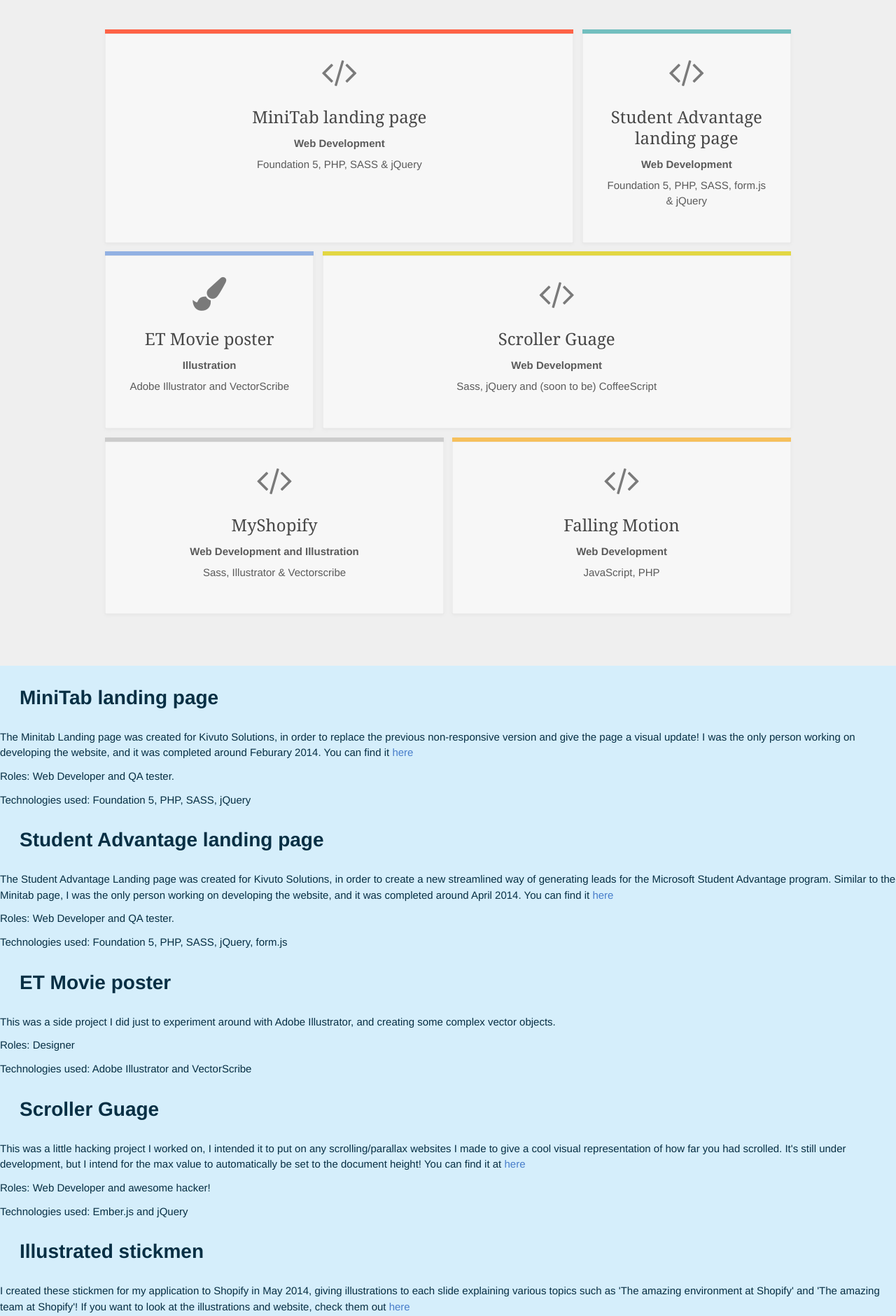
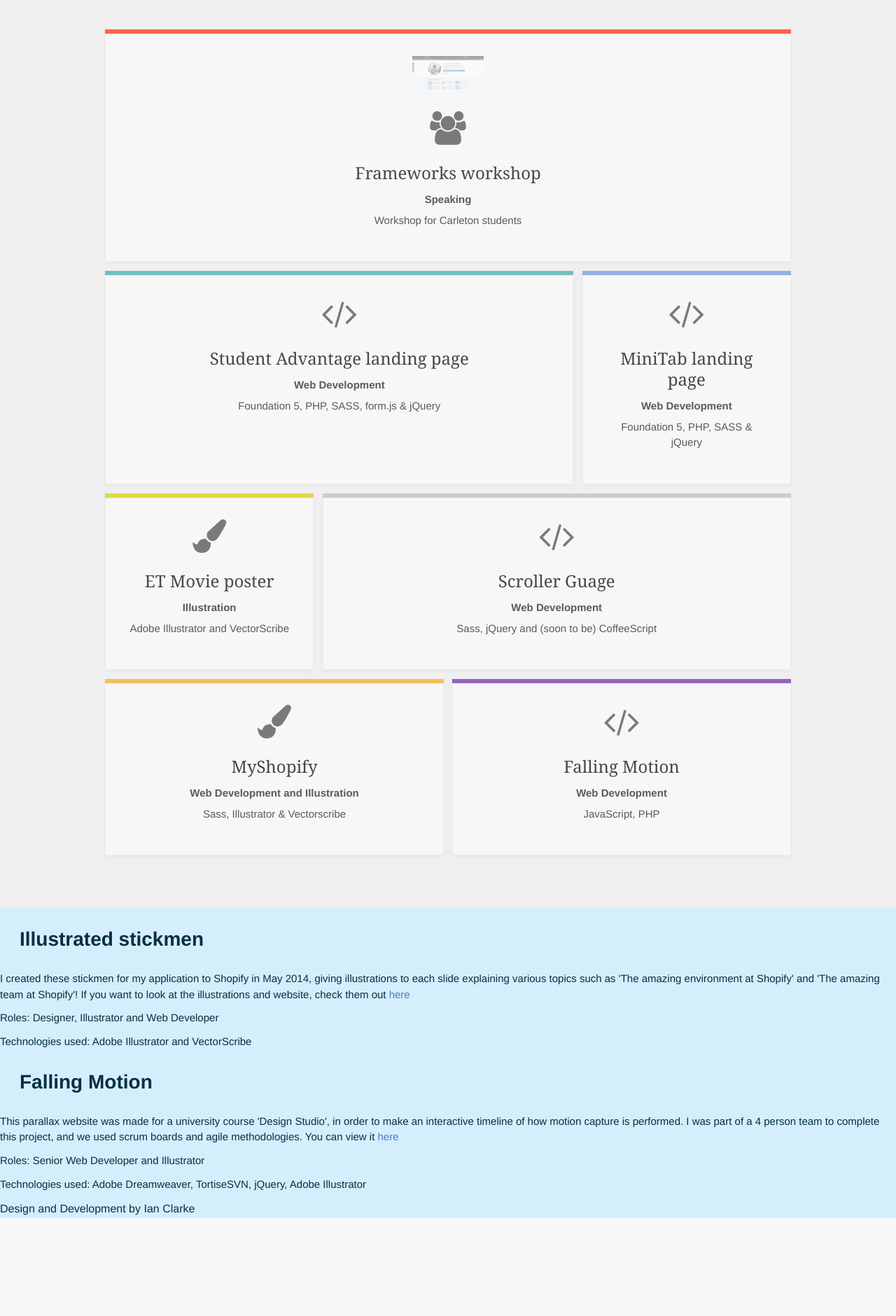
Before and after one commit to iryanclarke/Portfolio, a PHP site: page /portfolio.php in a window 1280 px wide. Shown: the part 60-1940 px from the top of the page at 70% size. After the commit the page ends 1800 px from the top, so only its background shows below. Run offline with PHP 8.4, Linux system fonts and the light colour scheme; style sheets or scripts are compiled from the project's sources.

Commit message:
Portfolio page content updates

```diff
--- a/css/css/mobile.css
+++ b/css/css/mobile.css
@@ -2094,6 +2094,10 @@ input[type="submit"] {
     border-top: 6px solid #F6C05C; }
     .flex-box:nth-child(6):hover {
       background-color: rgba(246, 192, 92, 0.3); }
+  .flex-box:nth-child(7) {
+    border-top: 6px solid #9365B8; }
+    .flex-box:nth-child(7):hover {
+      background-color: rgba(147, 101, 184, 0.3); }
   .flex-box .flex-item-image {
     background-color: #f7f7f7;
     background-repeat: no-repeat;
@@ -2726,9 +2730,9 @@ input[type="submit"] {
         line-height: 1.5em; }
         @media screen and (min-width: 40em) {
           .modal .modal-inner p.body.body, .modal .modal-inner p.intro.body {
-            -webkit-columns: 2 8em;
-            -moz-columns: 2 8em;
-            columns: 2 8em; } }
+            -webkit-columns: 1 16em;
+            -moz-columns: 1 16em;
+            columns: 1 16em; } }
     .modal .modal-inner a.cta {
       color: white;
       display: inline-block;
--- a/css/scss/components/_flex-box.scss
+++ b/css/scss/components/_flex-box.scss
@@ -13,7 +13,8 @@ $flex-box-top-colors:
   #92B1E3,
   #E3D743,
   #CCC,
-  #F6C05C;
+  #F6C05C,
+  #9365B8;
 
 .flex-boxes {
   @include clearfix;
@@ -35,7 +36,7 @@ $flex-box-top-colors:
   padding: 2em 2em 3em 2em;
   background: $flex-box-background;
 
-  @for $i from 1 to 7 { // assign colors from $flex-box-top-colors list
+  @for $i from 1 to 8 { // assign colors from $flex-box-top-colors list
     &:nth-child(#{$i}) {
       $color-from-list: nth($flex-box-top-colors, $i);
       border-top: 6px solid $color-from-list;
--- a/css/scss/components/_modal.scss
+++ b/css/scss/components/_modal.scss
@@ -130,7 +130,7 @@
         line-height: 1.5em;
 
         @include media($medium-screen) {
-          @include columns(2 8em);
+          @include columns(1 16em);
         }
       }
     }
--- a/portfolio.php
+++ b/portfolio.php
@@ -20,6 +20,41 @@
       <div class="flex-boxes">
 
         <div class="flex-box flex-box-big modal">
+          <img src="img/photogallery/minitab-desktop.png" alt="MiniTab landing page" title="MiniTab landing page" />
+          <i class="fa fa-3x fa-users"></i>
+          <h1 class="flex-title">Frameworks workshop</h1>
+          <p class="field">Speaking</p>
+          <p>Workshop for Carleton students</p>
+          <input class="modal-state" id="modal-1" type="checkbox" />
+          <div class="modal-window">
+            <div class="modal-inner">
+              <label class="modal-close" for="modal-1"></label>
+              <h1>Frameworks workshop</h1>
+              <p class="intro">Roles: Speaker and Organizer</p>
+              <p class="body">The Minitab Landing page was created for Kivuto Solutions, in order to replace the previous non-responsive version and give the page a visual update! I was the only person working on developing the website, and it was completed around Feburary 2014. You can find it <a href="http://onthehub.com/minitab/">here</a></p>
+              <img src="img/photogallery/minitab-desktop.png" alt="MiniTab landing page" title="MiniTab landing page" />
+            </div>
+          </div>
+        </div>
+
+        <div  class="flex-box flex-box-big modal">
+          <i class="fa fa-3x fa-code"></i>
+          <h1 class="flex-title">Student Advantage landing page</h1>
+          <p class="field">Web Development</p>
+          <p>Foundation 5, PHP, SASS, form.js & jQuery</p>
+          <input class="modal-state" id="modal-2" type="checkbox" />
+          <div class="modal-window">
+            <div class="modal-inner">
+              <label class="modal-close" for="modal-2"></label>
+              <h1>Student Advantage landing page</h1>
+              <p class="intro">Roles: Web Developer and QA tester</p>
+              <p class="body">The Student Advantage Landing page was created for Kivuto Solutions, in order to create a new streamlined way of generating leads for the Microsoft Student Advantage program. Similar to the Minitab page, I was the only person working on developing the website, and it was completed around April 2014. You can find it <a href="http://kivuto.com/microsoft-student-advantage-deployment/">here</a></p>
+              <img src="img/photogallery/student-advantage.png" alt="MiniTab landing page" title="MiniTab landing page" />
+            </div>
+          </div>
+        </div>
+
+        <div class="flex-box modal">
           <i class="fa fa-3x fa-code"></i>
           <h1 class="flex-title">MiniTab landing page</h1>
           <p class="field">Web Development</p>
@@ -36,22 +71,6 @@
           </div>
         </div>
 
-        <div  class="flex-box modal">
-          <i class="fa fa-3x fa-code"></i>
-          <h1 class="flex-title">Student Advantage landing page</h1>
-          <p class="field">Web Development</p>
-          <p>Foundation 5, PHP, SASS, form.js & jQuery</p>
-          <input class="modal-state" id="modal-2" type="checkbox" />
-          <div class="modal-window">
-            <div class="modal-inner">
-              <label class="modal-close" for="modal-2"></label>
-              <h1>Student Advantage landing page</h1>
-              <p class="intro">Roles: Web Developer and QA tester</p>
-              <p class="body">The Student Advantage Landing page was created for Kivuto Solutions, in order to create a new streamlined way of generating leads for the Microsoft Student Advantage program. Similar to the Minitab page, I was the only person working on developing the website, and it was completed around April 2014. You can find it <a href="http://kivuto.com/microsoft-student-advantage-deployment/">here</a></p>
-              <img src="img/photogallery/student-advantage.png" alt="MiniTab landing page" title="MiniTab landing page" />
-            </div>
-          </div>
-        </div>
 
         <div class="flex-box modal">
           <i class="fa fa-3x fa-paint-brush"></i>
@@ -86,7 +105,7 @@
         </div>
 
         <div class="flex-box modal">
-          <i class="fa fa-3x fa-code"></i>
+          <i class="fa fa-3x fa-paint-brush"></i>
           <h1 class="flex-title">MyShopify</h1>
           <p class="field">Web Development and Illustration</p>
           <p>Sass, Illustrator & Vectorscribe</p>
@@ -96,7 +115,7 @@
               <label class="modal-close" for="modal-1"></label>
               <h1>MyShopify</h1>
               <p class="intro">Intro text lorem ipsum dolor sit ametm, quas, eaque facilis aliquid cupiditate tempora cumque ipsum accusantium illo modi commodi  minima.</p>
-              <p class="body">Body text lorem ipsum dolor ipsum dolor sit sit possimus amet, consectetur adipisicing elit. Itaque, placeat, explicabo, veniam quos aperiam molestias eriam molestias molestiae suscipit ipsum enim quasi sit possimus quod atque nobis voluptas earum odit accusamus quibusdam.</p>
+              <p class="body">I created these stickmen for my application to Shopify in May 2014, giving illustrations to each slide explaining various topics such as 'The amazing environment at Shopify' and 'The amazing team at Shopify'! If you want to look at the illustrations and website, check them out <a href="http://iryanclarke.com/myshopify/">here</a> </p>
             </div>
           </div>
         </div>
@@ -121,30 +140,7 @@
     </section>
 
         <div class="section5">
-            <div class="content minitab-lp hide">
-                <h3>MiniTab landing page</h3>
-                <p>The Minitab Landing page was created for Kivuto Solutions, in order to replace the previous non-responsive version and give the page a visual update! I was the only person working on developing the website, and it was completed around Feburary 2014. You can find it <a href="http://onthehub.com/minitab/">here</a></p>
-                <p>Roles: Web Developer and QA tester.</p>
-                <p>Technologies used: Foundation 5, PHP, SASS, jQuery</p>
-            </div>
-            <div class="content sa-lp hide">
-                <h3>Student Advantage landing page</h3>
-                <p>The Student Advantage Landing page was created for Kivuto Solutions, in order to create a new streamlined way of generating leads for the Microsoft Student Advantage program. Similar to the Minitab page, I was the only person working on developing the website, and it was completed around April 2014. You can find it <a href="http://kivuto.com/microsoft-student-advantage-deployment/">here</a></p>
-                <p>Roles: Web Developer and QA tester.</p>
-                <p>Technologies used: Foundation 5, PHP, SASS, jQuery, form.js</p>
-            </div>
-            <div class="content et-poster hide">
-                <h3>ET Movie poster</h3>
-                <p>This was a side project I did just to experiment around with Adobe Illustrator, and creating some complex vector objects.</p>
-                <p>Roles: Designer</p>
-                <p>Technologies used: Adobe Illustrator and VectorScribe</p>
-            </div>
-            <div class="content scroller hide">
-                <h3>Scroller Guage</h3>
-                <p>This was a little hacking project I worked on, I intended it to put on any scrolling/parallax websites I made to give a cool visual representation of how far you had scrolled. It's still under development, but I intend for the max value to automatically be set to the document height! You can find it at <a href="http://iryanclarke.com/scroller-guage/">here</a></p>
-                <p>Roles: Web Developer and awesome hacker!</p>
-                <p>Technologies used: Ember.js and jQuery</p>
-            </div>
+
             <div class="content illustrated-stick hide">
                 <h3>Illustrated stickmen</h3>
                 <p>I created these stickmen for my application to Shopify in May 2014, giving illustrations to each slide explaining various topics such as 'The amazing environment at Shopify' and 'The amazing team at Shopify'! If you want to look at the illustrations and website, check them out <a href="http://iryanclarke.com/myshopify/">here</a> </p>
@@ -159,45 +155,7 @@
             </div>
         </div>
 
-        <div class="section1">
-        	<main>
-            <h3>Click on the images to see more information!</h3>
-                <hr />
-                <div class="photoset">
-                    <div class="photoset-row">
-                        <figure class="photoset-item">
-                            <a onClick="showContent('.minitab-lp')"><img src="img/photogallery/minitab-desktop.png" alt="MiniTab landing page" title="MiniTab landing page" /></a>
-                            <figcaption><h3>MiniTab landing page</h3> <h4>Web Development</h4></figcaption>
-                        </figure>
-                    </div>
-                    <div class="photoset-row">
-                        <figure class="photoset-item">
-                            <a onClick="showContent('.sa-lp')"><img src="img/photogallery/student-advantage.png" alt="MiniTab landing page" title="MiniTab landing page" /></a>
-                            <figcaption><h3>Student Advantage landing page.</h3> <h4>Web Development</h4></figcaption>
-                        </figure>
-                        <figure class="photoset-item">
-                            <a onClick="showContent('.et-poster')"><img src="img/photogallery/et-poster.png" alt="'E.T.' Movie poster" title="'E.T.' Movie poster" /></a>
-                            <figcaption><h3>'E.T.' Movie poster</h3> <h4>Illustration</h4></figcaption>
-                        </figure>
-                    </div>
-                    <div class="photoset-row">
-                        <figure class="photoset-item">
-                            <a onClick="showContent('.scroller')"><img src="img/photogallery/scrollerguage.png" alt="Web Application" title="Web Application" /></a>
-                            <figcaption><h3>Dynamic scroller guage</h3> <h4>Web Application</h4></figcaption>
-                        </figure>
-                        <figure class="photoset-item">
-                            <a onClick="showContent('.illustrated-stick')"><img src="img/photogallery/stickmen-illustrations.png" alt="Stickmen for Shopify application" title="Stickmen for Shopify application" /></a>
-                            <figcaption><h3>Awesome stickmen</h3> <h4>Illustration</h4></figcaption>
-                        </figure>
-                        <figure class="photoset-item">
-                            <a onClick="showContent('.falling-motion')"><img src="img/photogallery/fallingmotion.png" alt="Falling Motion parallax website" title="Falling Motion parallax website" /></a>
-                            <figcaption><h3>Falling Motion parallax website</h3> <h4>Web Development</h4></figcaption>
-                        </figure>
-                    </div>
-                </div>
-            </main>
-        <p>&nbsp;</p>
-        </div>
+
 
     <script src="js/gAnalytics.js"></script>
 
```
Also changed, not shown: 1 other file.
